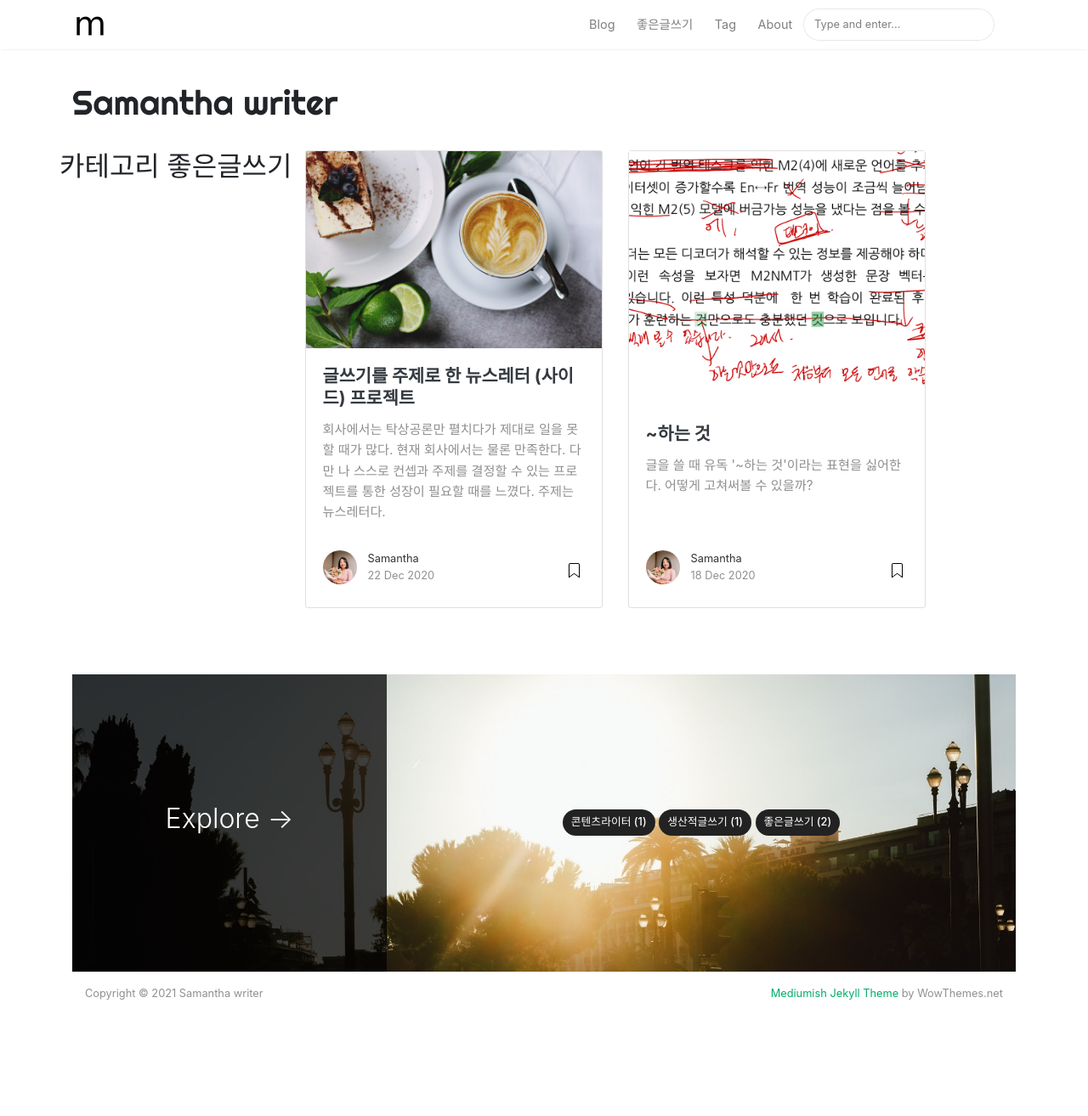
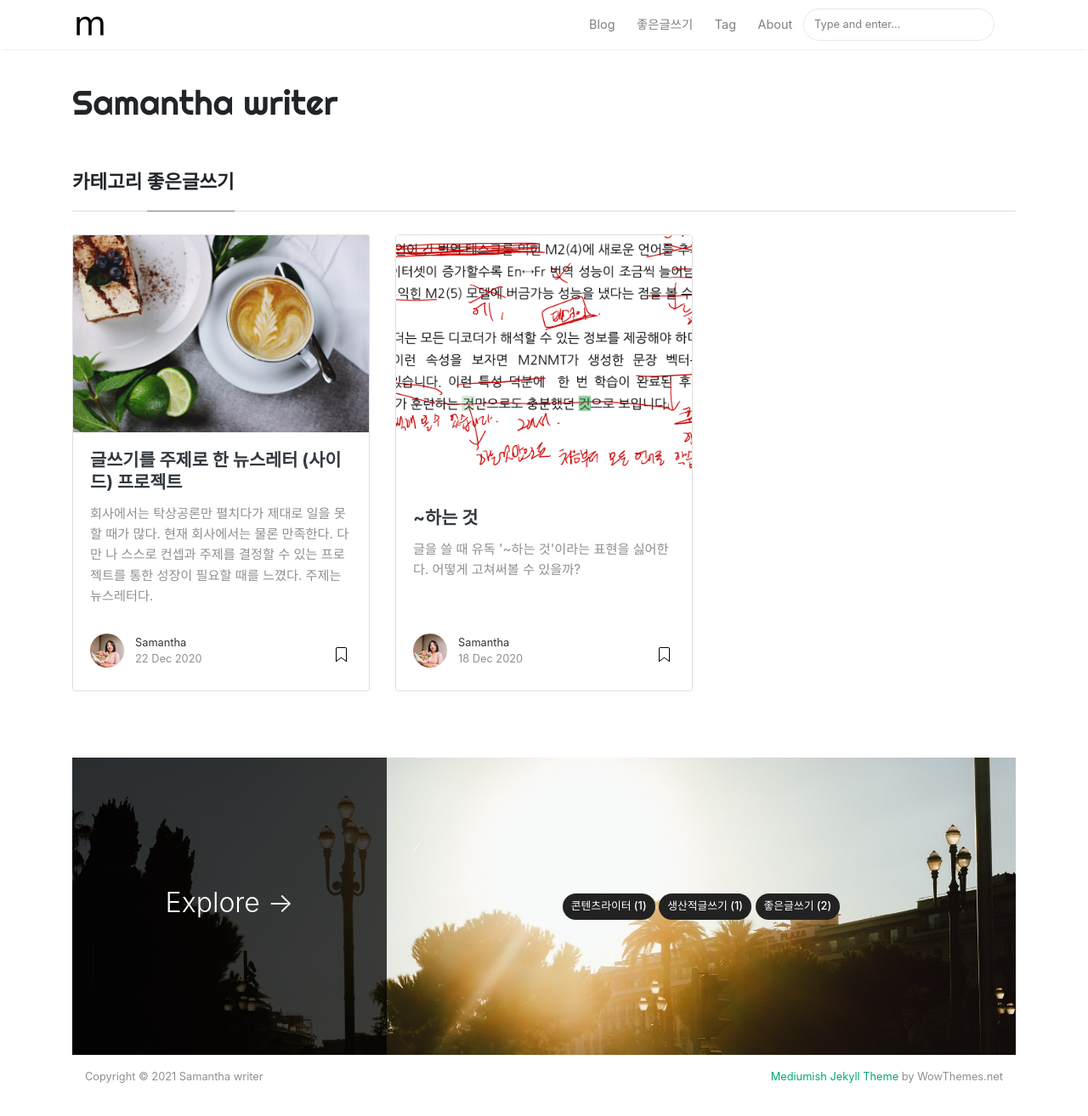
Before and after one commit to samantha-writer/samantha-writer.github.io, a Jekyll site: the page built from _pages/good-writing.md, in a window 1280 px wide and 1352 px high. Shown: the top 1314 px of the window at 85% size. Built offline with Jekyll 4.4.1, drawn with Linux system fonts in a browser that asks for light colours; nearby versions of some CDN libraries.

Commit message:
Update category.html

```diff
--- a/_layouts/category.html
+++ b/_layouts/category.html
@@ -4,7 +4,9 @@ layout: default
  <div class="row listrecent">
 
    {% assign category = page.category | default: page.title %}
-   <h2 id="{{ category | replace: " ","-" }}">카테고리 <span class="text-capitalize">{{ category }}</span></h2>
+   <div class="section-title col-md-12 mt-4">
+    <h2 id="{{ category | replace: " ","-" }}">카테고리 <span class="text-capitalize">{{ category }}</span></h2>
+  </div>
    {% for post in site.categories[category] %}
       {% include postbox.html %}
     {% endfor %}
```
